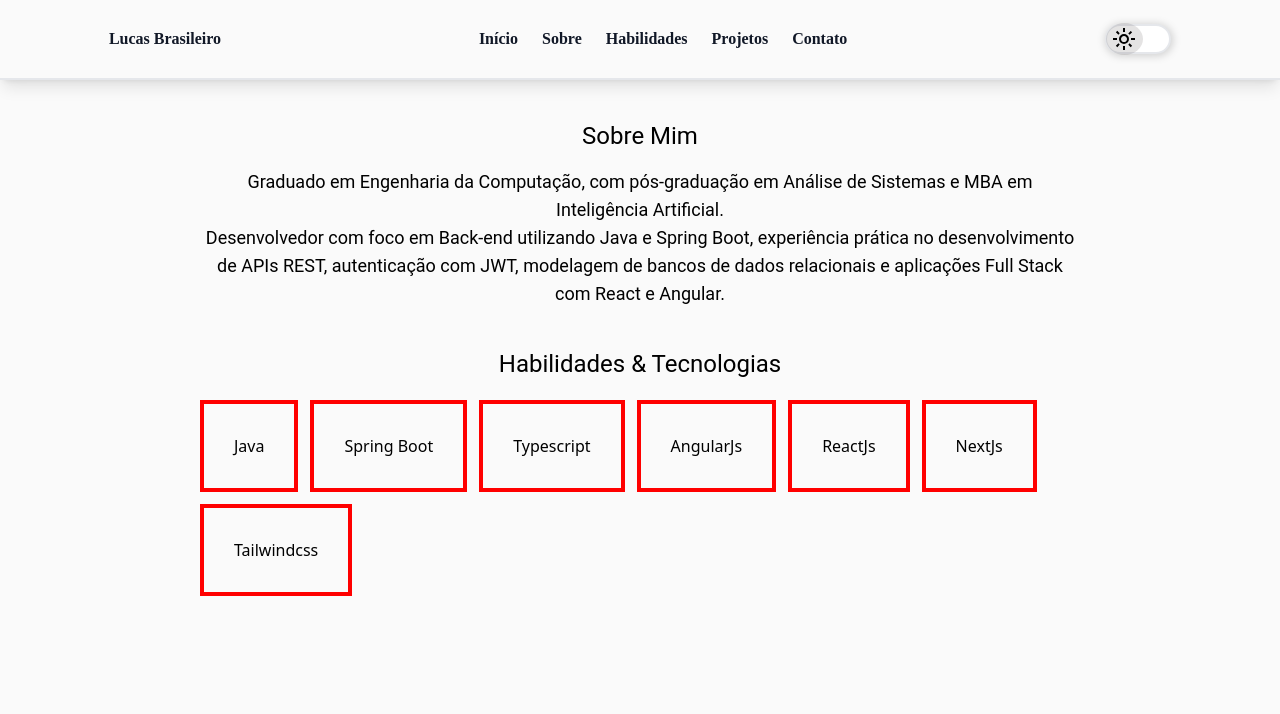
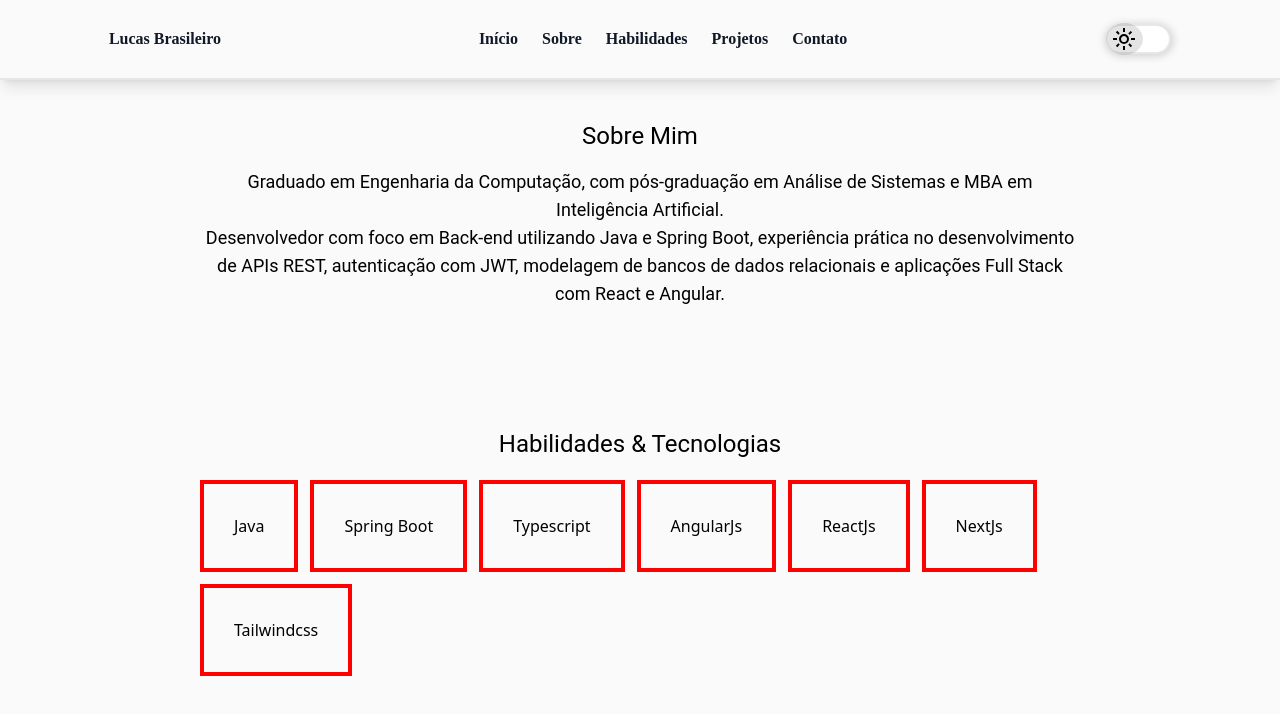
Before and after one commit to lucas27/portfolio, a Next.js app: page / in a window 1280 px wide. Shown: the top 714 px of the page. Built offline with nearby package versions, Linux system fonts and the light colour scheme.

Commit message:
feat: add projects

```diff
--- a/app/components/main/main.tsx
+++ b/app/components/main/main.tsx
@@ -1,12 +1,14 @@
 'use client'
 import Sobre from "./about/about";
+import Projects from "./projects/projects";
 import Skills from "./skills/skills";
 
 function Main() {
     return (
-        <main>
+        <main className="flex flex-col gap-20">
             <Sobre />
             <Skills />
+            <Projects />
         </main>
     );
 }
```
